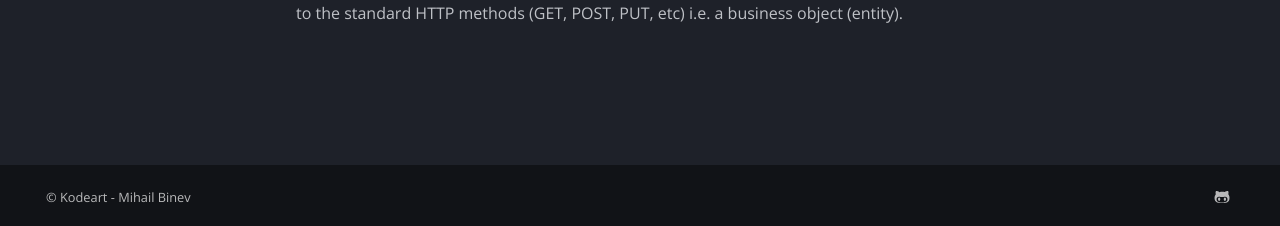
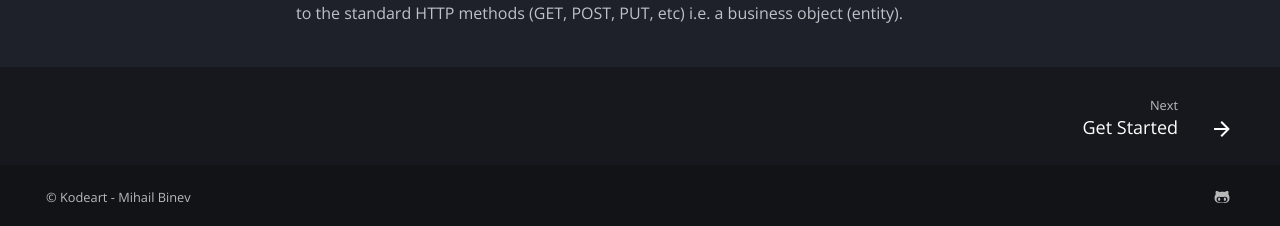
Before and after one commit to kodeart/koded, an MkDocs documentation site: the page built from docs/index.md, in a window 1280 px wide and 1260 px high. Shown: the part 1031-1257 px from the top of the window. Built offline with MkDocs 1.6.1 and Material for MkDocs 9.7.7, drawn with Linux system fonts in a browser that asks for light colours; comment, search, counter and statistics services are not loaded.

Commit message:
- more updates for the material theme

```diff
--- a/mkdocs.yml
+++ b/mkdocs.yml
@@ -27,6 +27,7 @@ theme:
     repo: fontawesome/brands/git-alt
   features:
     - header.autohide
+    - navigation.footer
 
 nav:
   - Intro: index.md
@@ -68,7 +69,11 @@ markdown_extensions:
   - pymdownx.highlight
   - pymdownx.inlinehilite
   - pymdownx.mark
-  - pymdownx.superfences
+  - pymdownx.superfences:
+      custom_fences:
+        - name: mermaid
+          class: mermaid
+          format: !!python/name:pymdownx.superfences.fence_code_format
   - pymdownx.tabbed:
       alternate_style: true
   - pymdownx.tilde
```
